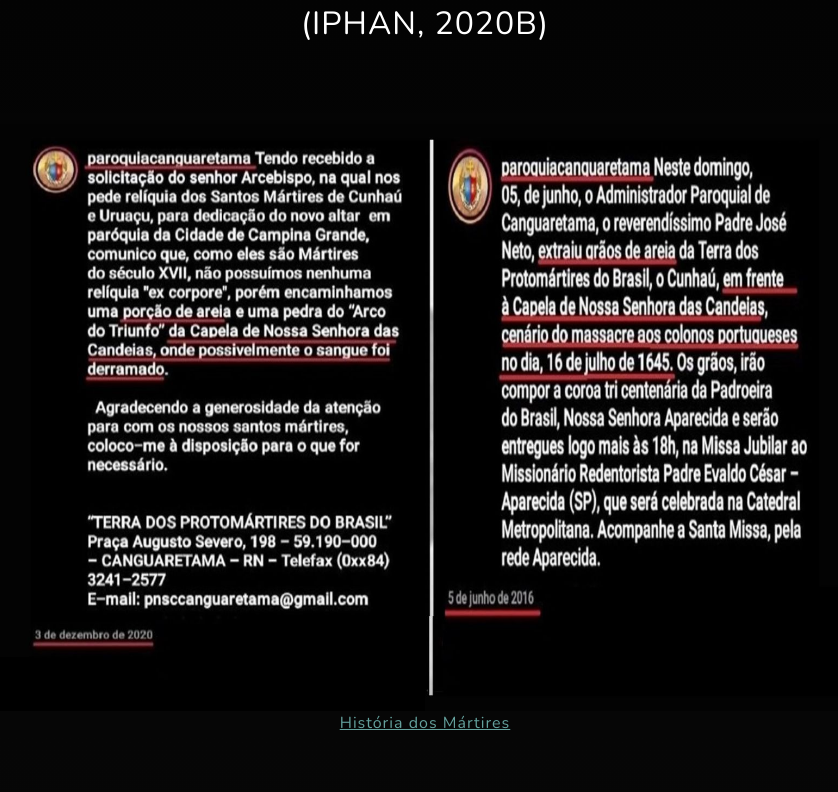
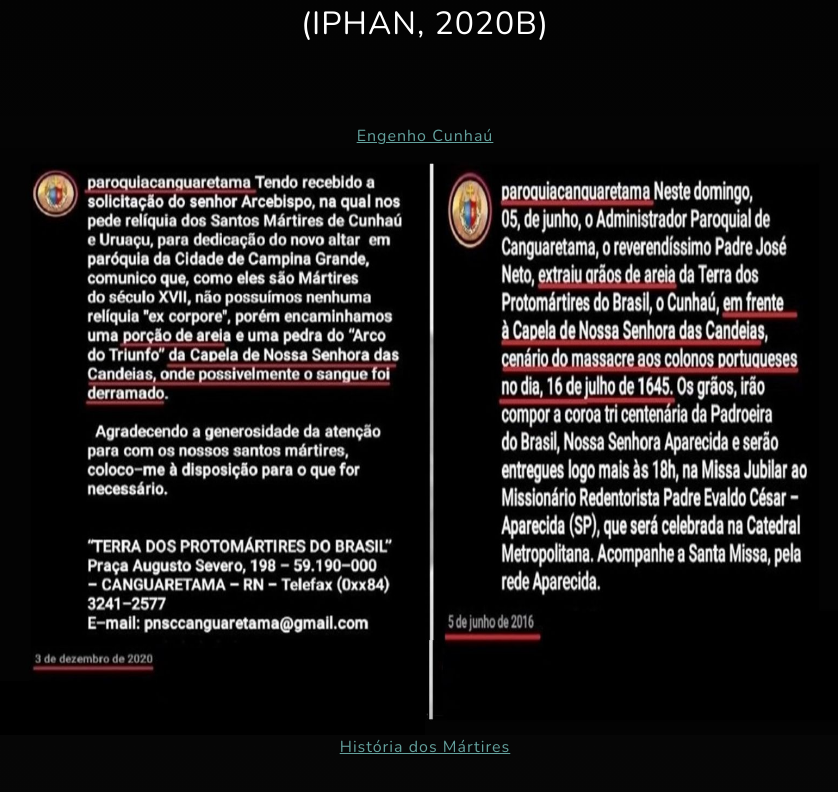
Before and after one commit to thiagooliveiragtt/capelanossasenhoradascandeias, a plain HTML site: page index.html in a window 1280 px wide. Shown: the part 1556-2348 px from the top of the page, without its empty margins (215-1053 px from the left). Drawn offline with nearby package versions, Linux system fonts and the light colour scheme.

Commit message:
Update index.html

```diff
--- a/index.html
+++ b/index.html
@@ -92,8 +92,9 @@
                             arqueológica no referido engenho."
 
                             <h2 class="page-section-heading text-center text-uppercase text-white">(IPHAN, 2020b)</h2>
+                        </p>
 
-                        </p>
+                             <div class="container"><a target="_blank" href="https://www.cunhau.com.br/"> Engenho Cunhaú </a></div>
                     </div>
                 </div>
 
```
